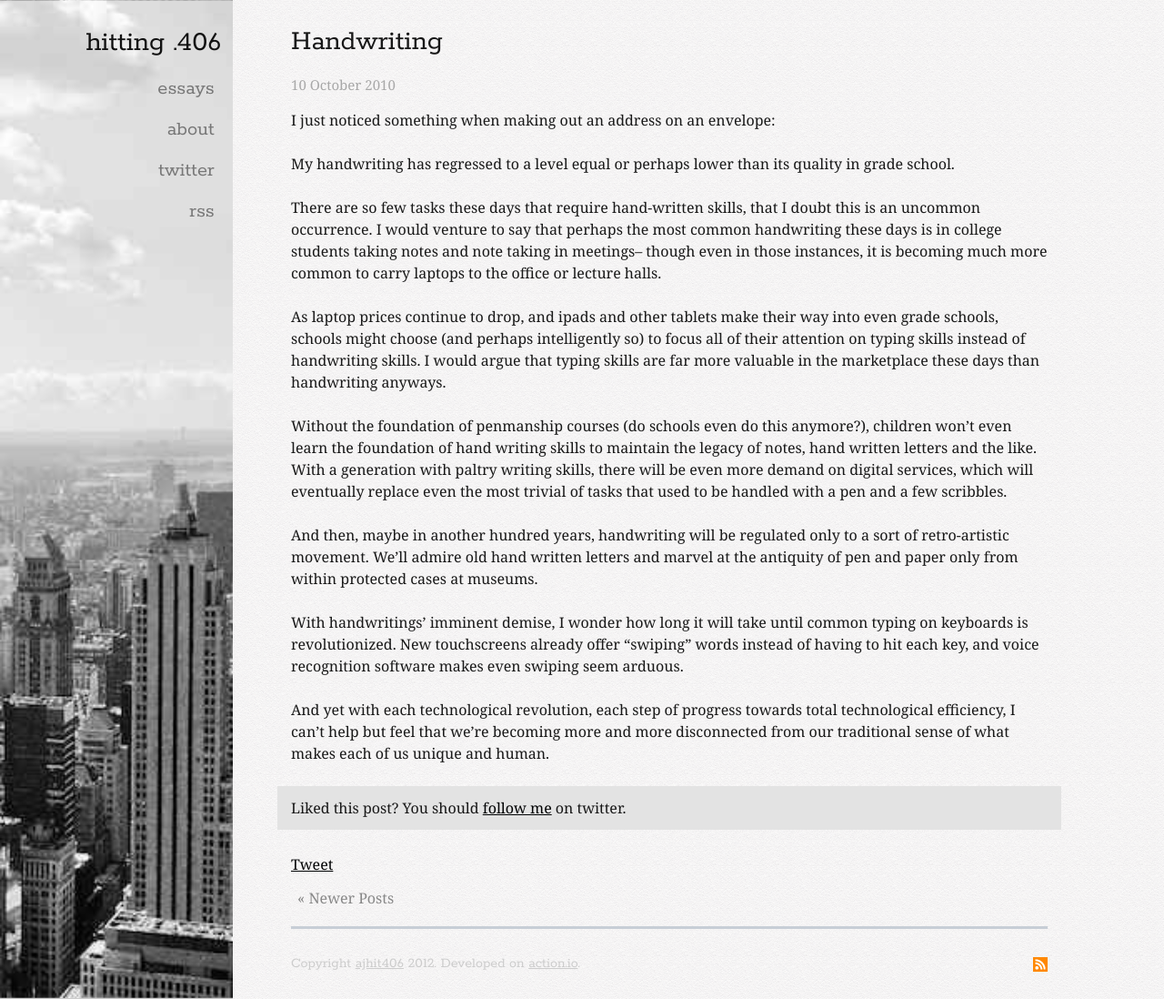
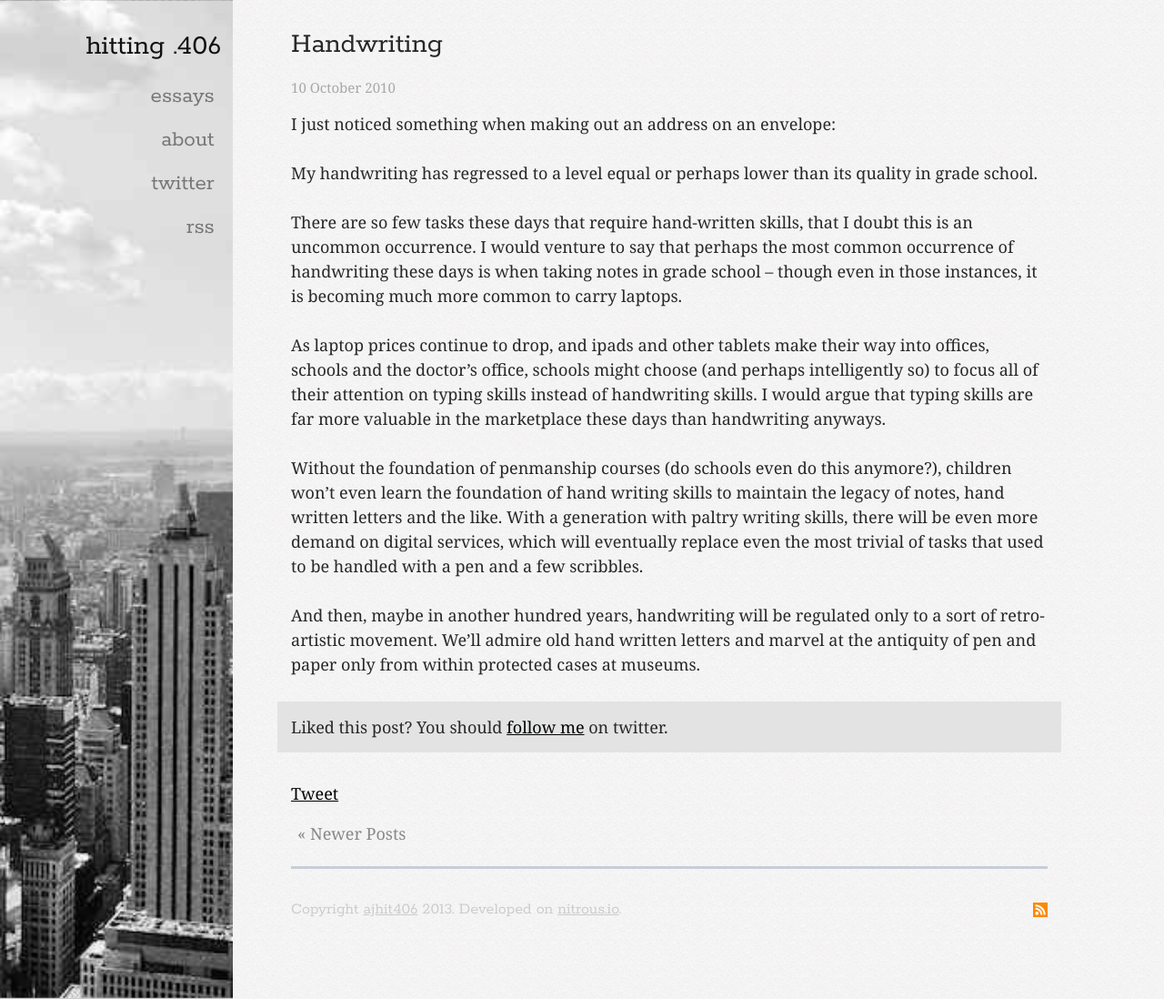
Before and after one commit to ajhit406/ajhit406.github.io, a Jekyll site: the page built from _posts/2010-10-10-handwriting.md, in a window 1280 px wide and 1098 px high. Shown: the whole window at 91% size. Built offline with Jekyll 4.4.1, drawn with Linux system fonts in a browser that asks for light colours; Markdown is read by kramdown in place of the engine named in the settings; comment, search, counter and statistics services are not loaded.

Commit message:
adding commuting post, some styles, some images

```diff
--- a/_includes/footer.html
+++ b/_includes/footer.html
@@ -1,4 +1,4 @@
   <footer role="contentinfo">
     <span id="feeds"><a href="http://feeds.feedburner.com/hitting406"><img src="/images/rss-16.png" alt="Feedburner"/></a></span>
-    Copyright <a href="https://twitter.com/intent/user?screen_name=ajhit406">ajhit406</a> 2012. Developed on <a href="https://action.io">action.io</a>.
+    Copyright <a href="https://twitter.com/intent/user?screen_name=ajhit406">ajhit406</a> 2013. Developed on <a href="https://www.nitrous.io">nitrous.io</a>.
   </footer>
--- a/_posts/2010-10-10-handwriting.md
+++ b/_posts/2010-10-10-handwriting.md
@@ -7,14 +7,10 @@
 
 My handwriting has regressed to a level equal or perhaps lower than its quality in grade school.
 
-There are so few tasks these days that require hand-written skills, that I doubt this is an uncommon occurrence.  I would venture to say that perhaps the most common handwriting these days is in college students taking notes and note taking in meetings-- though even in those instances, it is becoming much more common to carry laptops to the office or lecture halls.
+There are so few tasks these days that require hand-written skills, that I doubt this is an uncommon occurrence.  I would venture to say that perhaps the most common occurrence of handwriting these days is when taking notes in grade school -- though even in those instances, it is becoming much more common to carry laptops.
 
-As laptop prices continue to drop, and ipads and other tablets make their way into even grade schools, schools might choose (and perhaps intelligently so) to focus all of their attention on typing skills instead of handwriting skills.  I would argue that typing skills are far more valuable in the marketplace these days than handwriting anyways.
+As laptop prices continue to drop, and ipads and other tablets make their way into offices, schools and the doctor's office, schools might choose (and perhaps intelligently so) to focus all of their attention on typing skills instead of handwriting skills.  I would argue that typing skills are far more valuable in the marketplace these days than handwriting anyways.
 
 Without the foundation of penmanship courses (do schools even do this anymore?), children won't even learn the foundation of hand writing skills to maintain the legacy of notes, hand written letters and the like.  With a generation with paltry writing skills, there will be even more demand on digital services, which will eventually replace even the most trivial of tasks that used to be handled with a pen and a few scribbles.
 
 And then, maybe in another hundred years, handwriting will be regulated only to a sort of retro-artistic movement.  We'll admire old hand written letters and marvel at the antiquity of pen and paper only from within protected cases at museums.
-
-With handwritings' imminent demise, I wonder how long it will take until common typing on keyboards is revolutionized.  New touchscreens already offer "swiping" words instead of having to hit each key, and voice recognition software makes even swiping seem arduous.
-
-And yet with each technological revolution, each step of progress towards total technological efficiency, I can't help but feel that we're becoming more and more disconnected from our traditional sense of what makes each of us unique and human.
--- a/about.html
+++ b/about.html
@@ -6,9 +6,9 @@
 
 <h1>about</h1>
 
-<p>I like design, technology, baseball, economics, microbreweries, physics and philosophy (in no particular order).</p>
+<p>I'm interested in design, technology, baseball, economics, microbreweries, physics and philosophy (in no particular order).</p>
 
-<p>I'm currently building a cloud development platform called <a href="http://action.io">action.io</a>.</p>
+<p>I'm currently building a cloud development platform called <a href="http://nitrous.io">nitrous.io</a>.</p>
 
 <p>The name of this site is derived from one of the most remarkable accomplishments in the history of sport: Ted Williams' <a href="http://www.baseball-almanac.com/players/p_wilt5.shtml" title="Hitting 406 on Baseball Almanac" target="_blank">.406 batting average</a> for the Boston Red Sox in 1941.</p>
 
--- a/css/screen.css
+++ b/css/screen.css
@@ -9,7 +9,15 @@
 .clearfix:after {clear: both;}
 .visuallyhidden.focusable:active,.visuallyhidden.focusable:focus {position: static;clip: auto;height: auto;width: auto;margin: 0;overflow: visible;}
 /* Page =================================================== */
-html {background: #faf5f3 url('../images/pattern.png') 0 repeat;font-size: 62.5%;-webkit-overflow-scrolling: touch;-webkit-tap-highlight-color: #f3f5f6;-webkit-text-size-adjust: 100%;-ms-text-size-adjust: 100%;}
+html {
+  background: #faf5f3 url('../images/pattern.png') 0 repeat;
+  font-size: 62.5%;
+  -webkit-overflow-scrolling: touch;
+  -webkit-tap-highlight-color: #f3f5f6;
+  -webkit-text-size-adjust: 100%;
+  -ms-text-size-adjust: 100%;
+}
+
 body {
   margin: 0;
   padding: 0;
@@ -19,10 +27,10 @@
   background-position: 0;
   background-repeat: repeat;
   font-family: Palantino Roman, Georgia, Cambria, serif;
-  font-size: 16px;
-  font-size: 1.6rem;
-  line-height: 1.8em;
-  color: #181818;
+  font-size: 18px;
+  font-size: 1.8rem;
+  line-height: 2em;
+  color: #282828;
 }
 
 section[role="main"] {
@@ -38,7 +46,7 @@
 h4 {margin-bottom: 1.5em;font-size: 18px;font-size: 1.7rem;line-height: 1.25;}
 h5 {font-size: 16px;font-size: 1.6rem;margin-bottom: 1.5em;}
 h6 {margin-bottom: 1.5em;font-size: 14px;font-size: 1.4rem;font-weight: normal;letter-spacing: 1px;text-transform: uppercase;}
-p,ol,ul,dl,address {margin-bottom: 1.5em;font-size: 16px;font-size: 1.6rem;line-height: 1.5em;}
+p,ol,ul,dl,address {margin-bottom: 1.5em;font-size: 18px;font-size: 1.8rem;line-height: 1.5em;}
 small {font-size: 14px;font-size: 1.4rem;}
 ul,ol {margin: 0 0 1.5em 0px;padding: 0 0 0 24px;}
 li ul, li ol {margin: 0;font-size: 16px;font-size: 1.6rem;}
@@ -73,7 +81,7 @@
 svg:not(:root) {overflow: hidden;}
 figure {margin-bottom: 1.5em;}
 figure img {margin-bottom: 0.375em;}
-figure figcaption {display: block;font-weight: normal;font-size: 14px;font-size: 1.4rem;color: #808080;}
+figure figcaption {display: block;font-weight: normal;font-size: 14px;font-size: 1.4rem;color: #a0a0a0;line-height: 1.6em;}
 
 /* Forms =================================================== */
 form {margin: 0 0 1.5em 0;}
@@ -165,7 +173,12 @@
 #hoverlay[role="banner"].active {-webkit-box-shadow:0 1px 12px rgba(0,0,0,0.5);-moz-box-shadow:0 1px 12px rgba(0,0,0,0.3);box-shadow:0 1px 12px rgba(0,0,0,0.3);-webkit-transition: all 0.8s ease;-moz-transition: all 0.8s ease;}
 
 /* Navigation =================================================== */
-[role="navigation"] {margin: 0 auto;width: 100%;display: block;}
+[role="navigation"] {
+  margin: 0 auto;
+  width: 100%;
+  display: block;
+}
+
 [role="navigation"] p {margin-bottom: 0;padding: 6px 11px;color: #ffffff;}
 [role="navigation"] a {color: #111;font-family: 'Rokkitt', serif;text-decoration: none;}
 [role="navigation"] a#home {padding: 0;width: 90%;margin: 0 auto;display: block;font-size: 2.5rem;line-height: 2rem}
@@ -225,6 +238,42 @@
   background: #c3c3c3;
 }
 
+.stats-block {
+  margin: 0 0 24px;
+  padding: 16px;
+  background: #e3e3e3;
+  text-align: center;
+}
+
+.stats-block h3 {
+  margin: 0 0 24px;
+}
+
+ul.stats {
+  margin: 0;
+  padding:  ;
+}
+
+ul.stats li {
+  width: 33%;
+  float: left;
+  list-style: none;
+  text-align: center;
+}
+
+ul.stats li .num {
+  font-size: 24px;
+  font-weight: bold;
+  display: block;
+  margin-bottom: 8px;
+}
+
+ul.stats li .label {
+  color: #888;
+  text-transform: uppercase;
+  font-size: 10px;
+}
+
 /* contentinfo =================================================== */
 [role="contentinfo"] {padding: 1.5em 0;border-top: 3px solid #c7ced6;margin: 1em auto 0;width: 90%;}
 footer[role="contentinfo"] {color: #ccc;font-family: 'Rokkitt', serif;font-size:1em;}
@@ -257,6 +306,15 @@
 @media only screen and (min-width: 480px) {
   .vh320 {display:block;}
   /* 480 =================================================== */
+
+  ul.stats li .num {
+    font-size: 32px;
+  }
+
+  ul.stats li .label {
+    font-size: 12px;
+  }
+
 }
 @media only screen and (min-width: 600px) {
   .vh480 {display:block;}
@@ -291,19 +349,20 @@
   section[role="main"], footer[role="contentinfo"] {width: 65%;margin-left:25%;}
 
   .followme {margin: 0 -15px 1.5em;padding:10px 15px;}
+}
 
-
-}
 @media only screen and (min-width: 992px) {
   /* 992 =================================================== */
   section[role="main] img {float: right; margin-left: 1.5em;border: 1px solid #ddd;padding: .5em;}
 }
+
 @media only screen and (min-width: 1382px) {
   /* 1382 =================================================== */
   body {
     max-width: 1440px;
   }
 }
+
 @media only screen and (-webkit-min-device-pixel-ratio: 1.5), only screen and (min--moz-device-pixel-ratio: 1.5), only screen and (min-device-pixel-ratio: 1.5) {
   /* 2x =================================================== */
 }
```
Also changed, not shown: _posts/2012-07-01-delusion.md (+5 -7 lines), _posts/2013-04-05-2-reasons-i-dont-work-for-facebook.md (deleted, +0 -14 lines), _posts/2013-05-26-commutes.md (added, +114 -0 lines), images/commute.jpg (added), images/commute.png (added).
